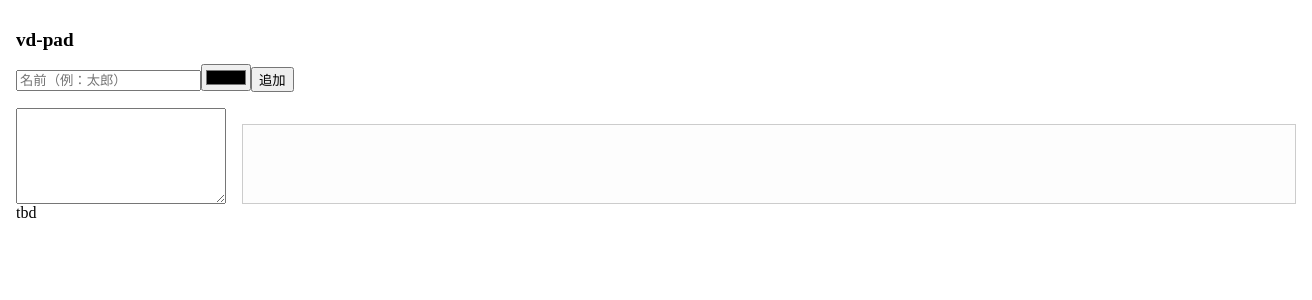
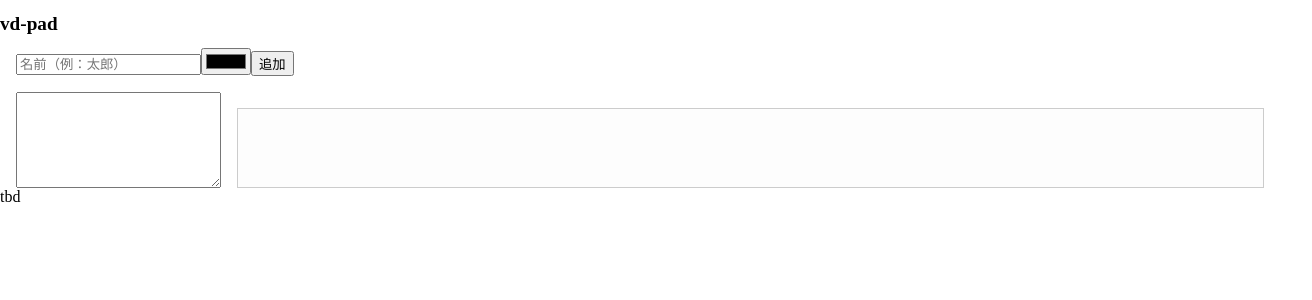
Before and after one commit to dot-ma801/vd-pad, a Vue app: page / in a window 1280 px wide. Shown: the top 300 px of the page, 1312 px wide, since content can reach past the window. Built offline with nearby package versions, Linux system fonts and the light colour scheme; the HTML template or start-up script is replaced by a standard one.

Commit message:
[style] コンテンツ領域だけ左右にpadding

```diff
--- a/src/App.vue
+++ b/src/App.vue
@@ -5,9 +5,11 @@ import AppFooter from '@/components/Footer.vue'
 
 <template>
   <div class="app-container">
-    <AppHeader />
-    <router-view />
-    <AppFooter />
+    <AppHeader class="header" />
+    <div class="content">
+      <router-view />
+    </div>
+    <AppFooter class="footer" />
   </div>
 </template>
 
@@ -23,8 +25,20 @@ import AppFooter from '@/components/Footer.vue'
   /* 配置 */
   display: flex;
   flex-direction: column;
+}
 
-  /* 間隔 */
-  padding: 1rem;
+.header {
+  width: 100%;
+  top: 0;
+}
+
+.content {
+  margin: 0 1rem;
+}
+
+.footer {
+  position: fixed;
+  width: 100%;
+  bottom: 0;
 }
 </style>
```
